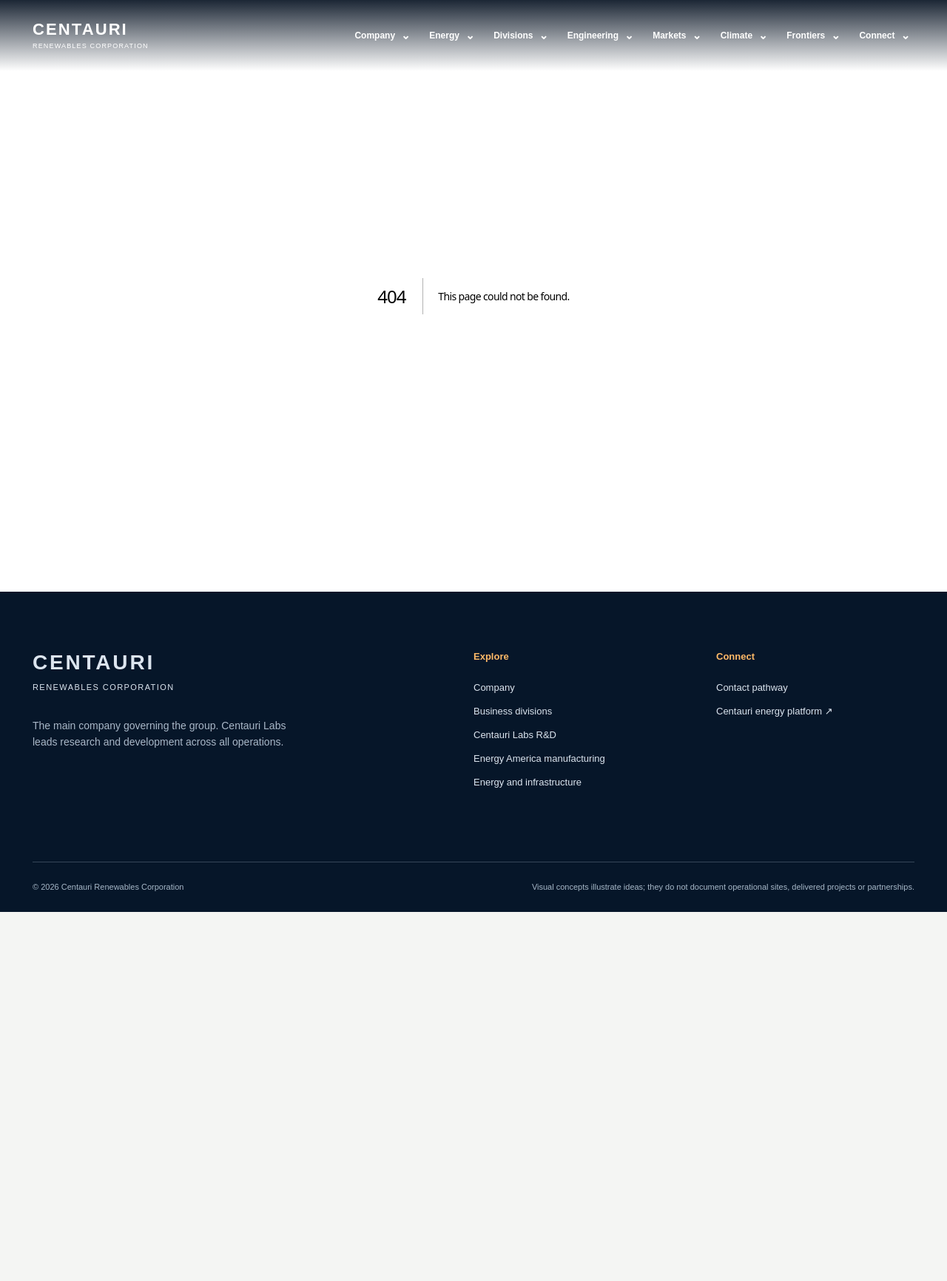
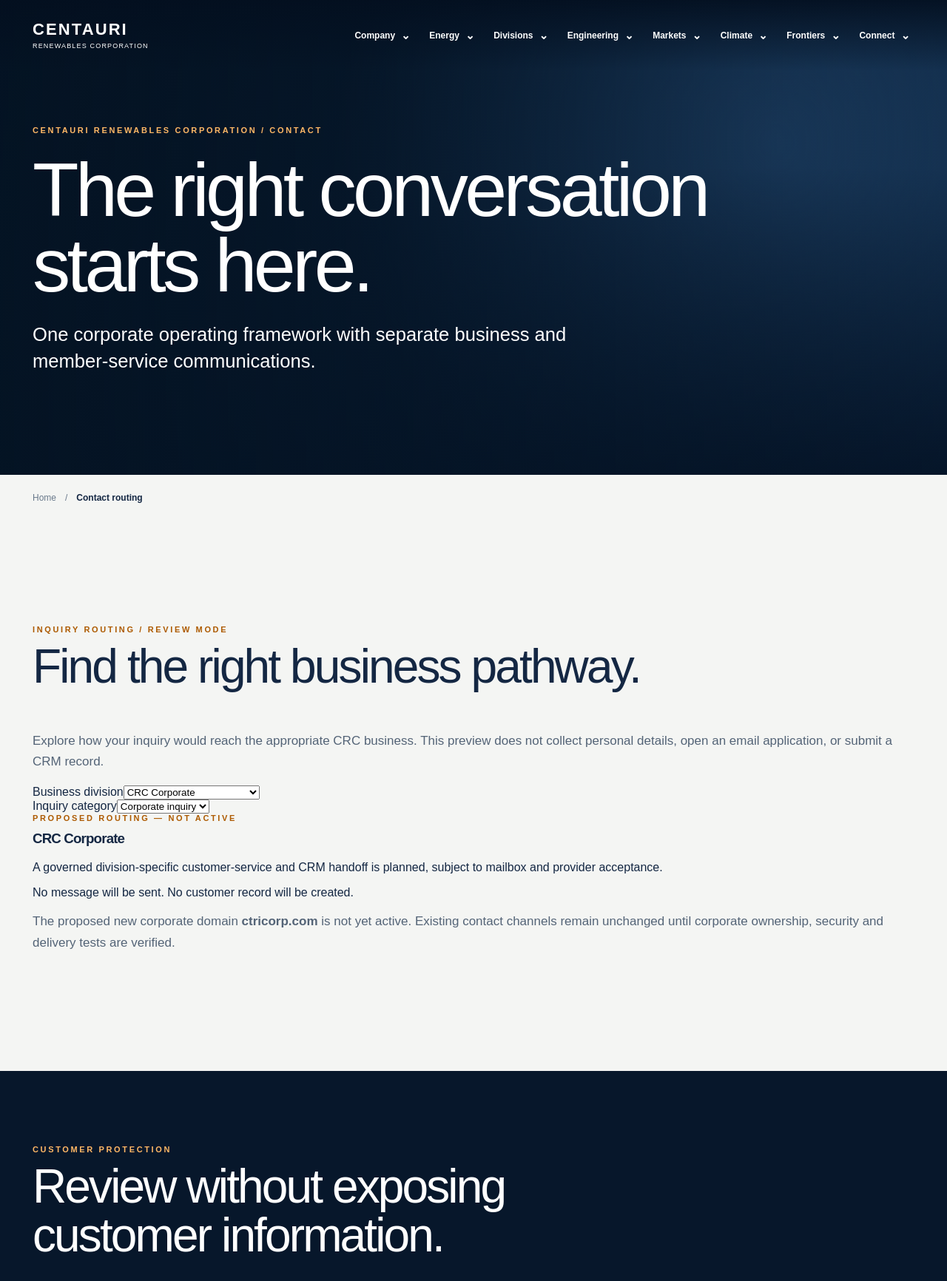
Before and after one commit to zohebkhanfiji-ux/CTRI-GLOBAL, a Next.js app: page /contact in a window 1280 px wide. Before the commit this address had no page. Shown: the top 1732 px of the page at 74% size. Before the commit the page ends 1233 px from the top, so only its background shows below. Built offline with nearby package versions, Linux system fonts and the light colour scheme.

Commit message:
feat(ctri): add reviewed solutions and fail-closed inquiry vertical

```diff
--- /dev/null
+++ b/app/contact/page.js
@@ -0,0 +1,29 @@
+import Link from 'next/link';
+import { corporateIdentity } from '../../lib/corporate-identity.mjs';
+import ContactJourneyExplorer from '../../components/contact-journey-explorer';
+
+export const metadata = {
+  title: 'Corporate inquiries | ' + corporateIdentity.name,
+  description: 'Explore the intended contact routing for CRC corporate, energy, enterprise intelligence and community divisions.',
+  robots: { index: false, follow: false },
+};
+
+export default function ContactPage() {
+  return <main id="main" className="interior">
+    <section className="interior-hero division-hero" aria-labelledby="contact-title">
+      <div className="interior-hero-content shell">
+        <p className="eyebrow light">CENTAURI RENEWABLES CORPORATION / CONTACT</p>
+        <h1 id="contact-title">The right conversation<br />starts here.</h1>
+        <p>One corporate operating framework with separate business and member-service communications.</p>
+      </div>
+    </section>
+    <div className="breadcrumb shell"><Link href="/">Home</Link><span aria-hidden="true">/</span><strong>Contact routing</strong></div>
+    <section className="section-pad shell"><ContactJourneyExplorer /></section>
+    <section className="division-boundary"><div className="shell">
+      <p className="eyebrow light">CUSTOMER PROTECTION</p>
+      <h2>Review without exposing customer information.</h2>
+      <p>This interactive demonstration does not submit email, customer data or marketing requests. Private support and safety requests must use each business's verified operational channel once active.</p>
+      <Link className="text-link light-link" href="/divisions">Explore the divisions <span aria-hidden="true">↗</span></Link>
+    </div></section>
+  </main>;
+}
```
